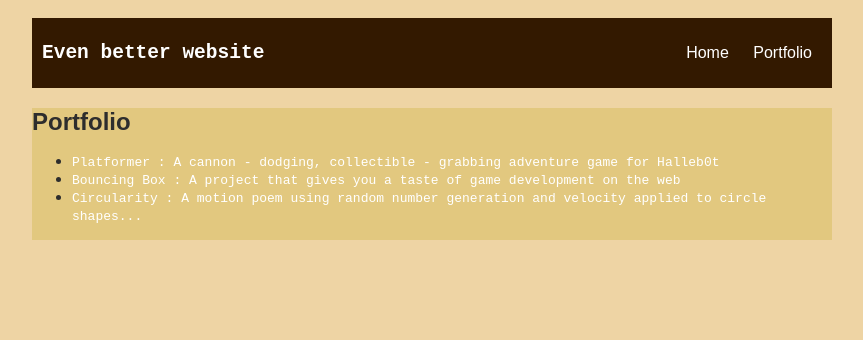
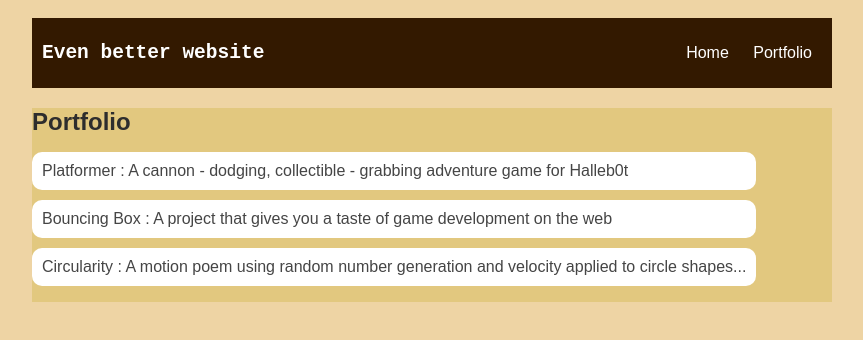
Before and after one commit to NV-KAS/NV-KAS.github.io, a plain HTML site: page portfolio.html in a window 1280 px wide. Shown: the whole page, without its empty margins (208-1071 px from the left). Drawn offline with Linux system fonts and the light colour scheme.

Commit message:
add index.html and css files

```diff
--- a/portfolio.html
+++ b/portfolio.html
@@ -23,10 +23,10 @@
     <main>
       <div>
         <h2>Portfolio</h2>
-        <ul>
-          <li><a class="joker" href="projects/platformer/">Platformer : A cannon - dodging, collectible - grabbing adventure game for Halleb0t</a></li>
-          <li><a class="joker" href="projects/bouncing-box/">Bouncing Box : A project that gives you a taste of game development on the web </a></li>
-          <li><a class="joker" href="projects/circularity/">Circularity : A motion poem using random number generation and velocity applied to circle shapes...</a></li>
+        <ul id="portfolio">
+          <li><a class="portfolio" href="projects/platformer/">Platformer : A cannon - dodging, collectible - grabbing adventure game for Halleb0t</a></li>
+          <li><a class="portfolio" href="projects/bouncing-box/">Bouncing Box : A project that gives you a taste of game development on the web </a></li>
+          <li><a class="portfolio" href="projects/circularity/">Circularity : A motion poem using random number generation and velocity applied to circle shapes...</a></li>
         </ul>
       </div>
     </main>
```
